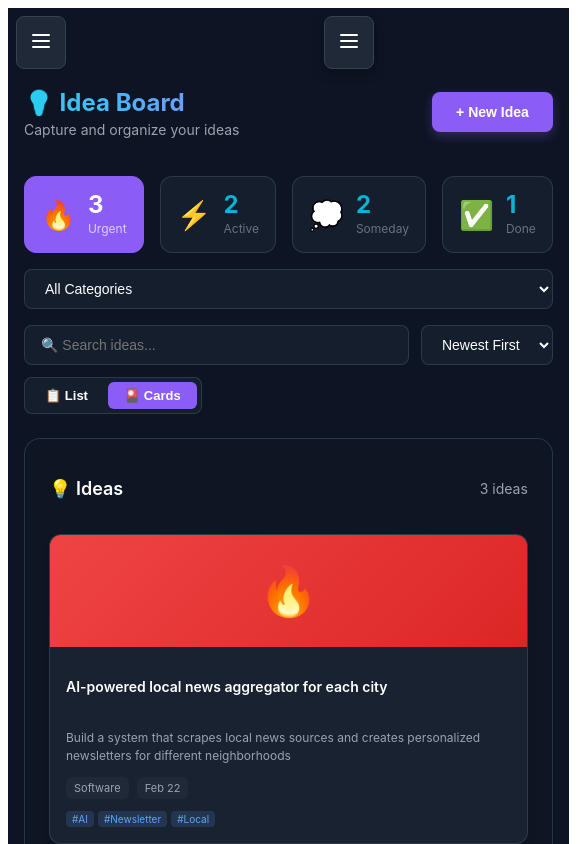
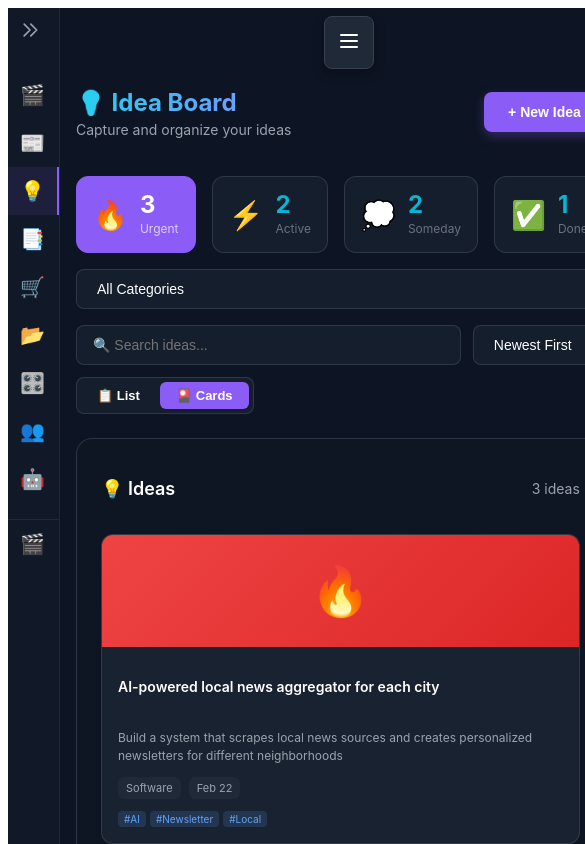
Before and after one commit to pacinobot2026/vizard-clips-dashboard, a Next.js app: page /ideas in a window 390 px wide. Shown: the top 844 px of the page, 585 px wide, since content can reach past the window. Built offline with nearby package versions, Linux system fonts and the light colour scheme.

Commit message:
Remove mobile hamburger menu from NavigationSidebar

```diff
--- a/components/NavigationSidebar.jsx
+++ b/components/NavigationSidebar.jsx
@@ -16,7 +16,6 @@ export default function NavigationSidebar() {
   const [isExpanded, setIsExpanded] = useState(false);
   const [hoveredItem, setHoveredItem] = useState(null);
   const [currentPath, setCurrentPath] = useState('');
-  const [mobileMenuOpen, setMobileMenuOpen] = useState(false);
 
   useEffect(() => {
     if (typeof window !== 'undefined') {
@@ -26,51 +25,10 @@ export default function NavigationSidebar() {
 
   return (
     <>
-      {/* Mobile Menu Button */}
-      <button
-        onClick={() => setMobileMenuOpen(!mobileMenuOpen)}
-        style={{
-          position: 'fixed',
-          top: '16px',
-          left: '16px',
-          zIndex: 1000,
-          background: '#1f2937',
-          border: '1px solid #374151',
-          borderRadius: '8px',
-          padding: '12px',
-          color: '#fff',
-          cursor: 'pointer',
-          display: 'none'
-        }}
-        className="mobile-menu-btn"
-      >
-        <svg width="24" height="24" fill="none" stroke="currentColor" viewBox="0 0 24 24">
-          <path strokeLinecap="round" strokeLinejoin="round" strokeWidth={2} d="M4 6h16M4 12h16M4 18h16" />
-        </svg>
-      </button>
-
-      {/* Mobile Overlay */}
-      {mobileMenuOpen && (
-        <div
-          onClick={() => setMobileMenuOpen(false)}
-          style={{
-            position: 'fixed',
-            top: 0,
-            left: 0,
-            right: 0,
-            bottom: 0,
-            background: 'rgba(0, 0, 0, 0.5)',
-            zIndex: 999,
-            display: 'none'
-          }}
-          className="mobile-overlay"
-        />
-      )}
-
       <div
         className={`min-h-screen h-full bg-gray-900 border-r border-gray-800 flex flex-col transition-all duration-300 ${
           isExpanded ? 'w-48' : 'w-14'
-        } ${mobileMenuOpen ? 'mobile-menu-open' : ''}`}
+        }`}
         onMouseEnter={() => setIsExpanded(true)}
         onMouseLeave={() => setIsExpanded(false)}
         style={{ minHeight: '100vh', background: '#111827', borderRight: '1px solid #1f2937' }}
@@ -184,28 +142,6 @@ export default function NavigationSidebar() {
           </div>
         </div>
       </div>
-
-      <style jsx>{`
-        @media (max-width: 768px) {
-          .mobile-menu-btn {
-            display: block !important;
-          }
-          .mobile-overlay {
-            display: block !important;
-          }
-          div:not(.mobile-menu-btn):not(.mobile-overlay) {
-            position: fixed;
-            left: -100%;
-            top: 0;
-            width: 240px !important;
-            transition: left 0.3s ease;
-            z-index: 1000;
-          }
-          .mobile-menu-open {
-            left: 0 !important;
-          }
-        }
-      `}</style>
     </>
   );
 }
```
